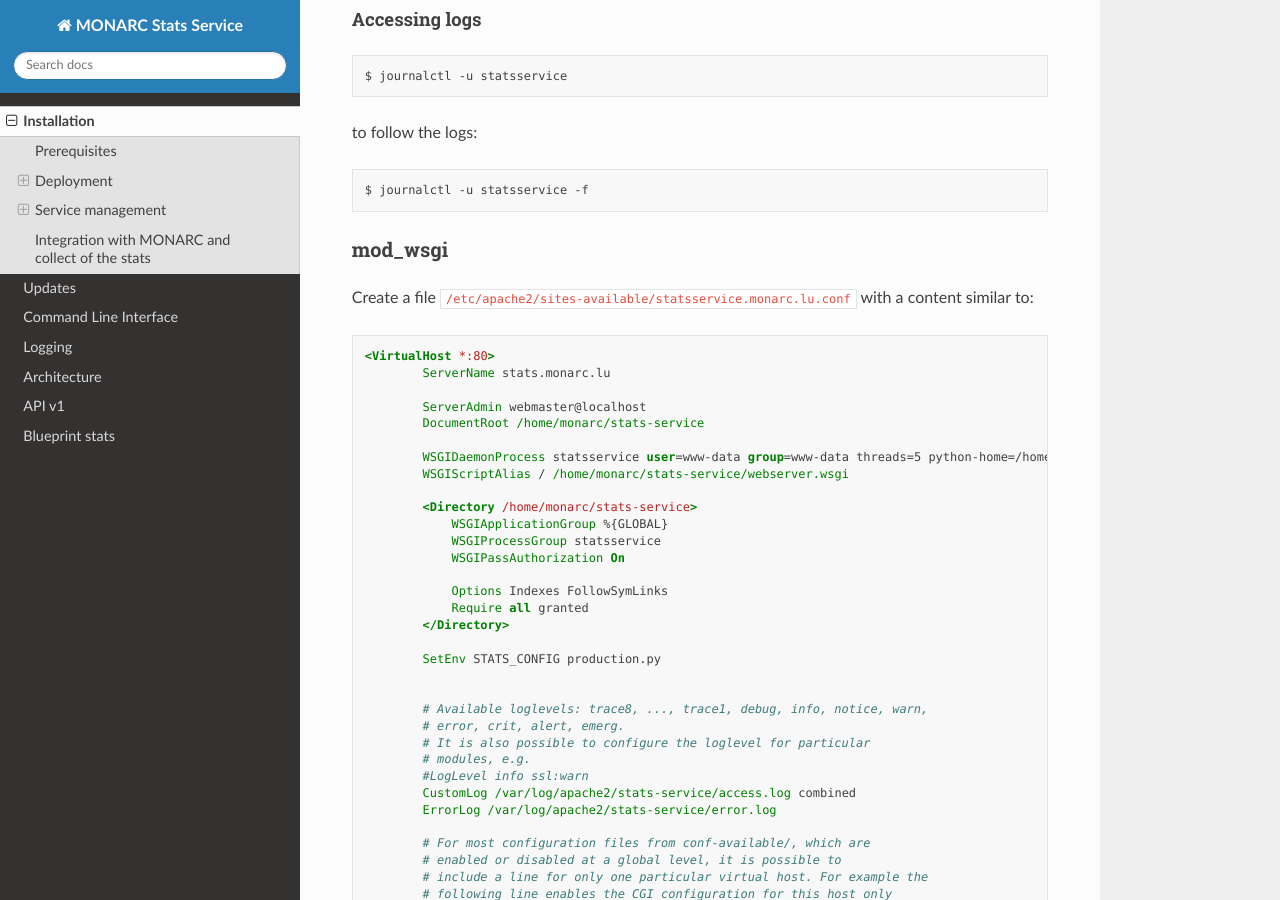
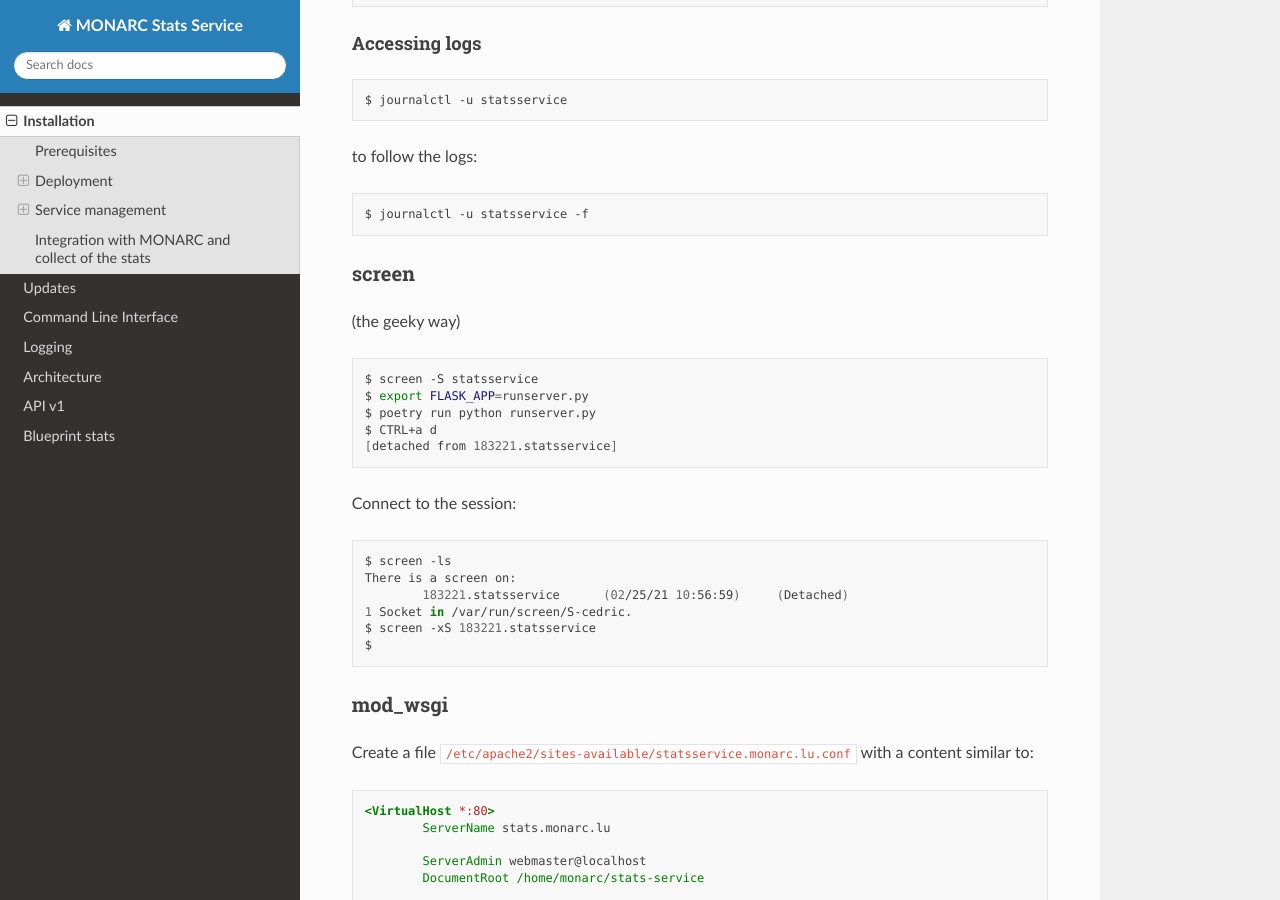
Before and after one commit to monarc-project/stats-service, a Sphinx documentation site: the page built from docs/installation.rst, in a window 1280 px wide and 900 px high, scrolled down 3840 px. Built offline with Sphinx 7.4.7 and the Read the Docs theme 2.0.0, drawn with Linux system fonts in a browser that asks for light colours.

Commit message:
new: [documentation] launch the app under screen session.

```diff
--- a/docs/installation.rst
+++ b/docs/installation.rst
@@ -217,6 +217,34 @@ to follow the logs:
 
     $ journalctl -u statsservice -f
 
+
+screen
+~~~~~~
+
+(the geeky way)
+
+.. code-block:: bash
+
+    $ screen -S statsservice
+    $ export FLASK_APP=runserver.py
+    $ poetry run python runserver.py
+    $ CTRL+a d
+    [detached from 183221.statsservice]
+
+
+Connect to the session:
+
+.. code-block:: bash
+
+    $ screen -ls
+    There is a screen on:
+            183221.statsservice      (02/25/21 10:56:59)     (Detached)
+    1 Socket in /var/run/screen/S-cedric.
+    $ screen -xS 183221.statsservice
+    $
+
+
+
 mod_wsgi
 ~~~~~~~~
 
```
